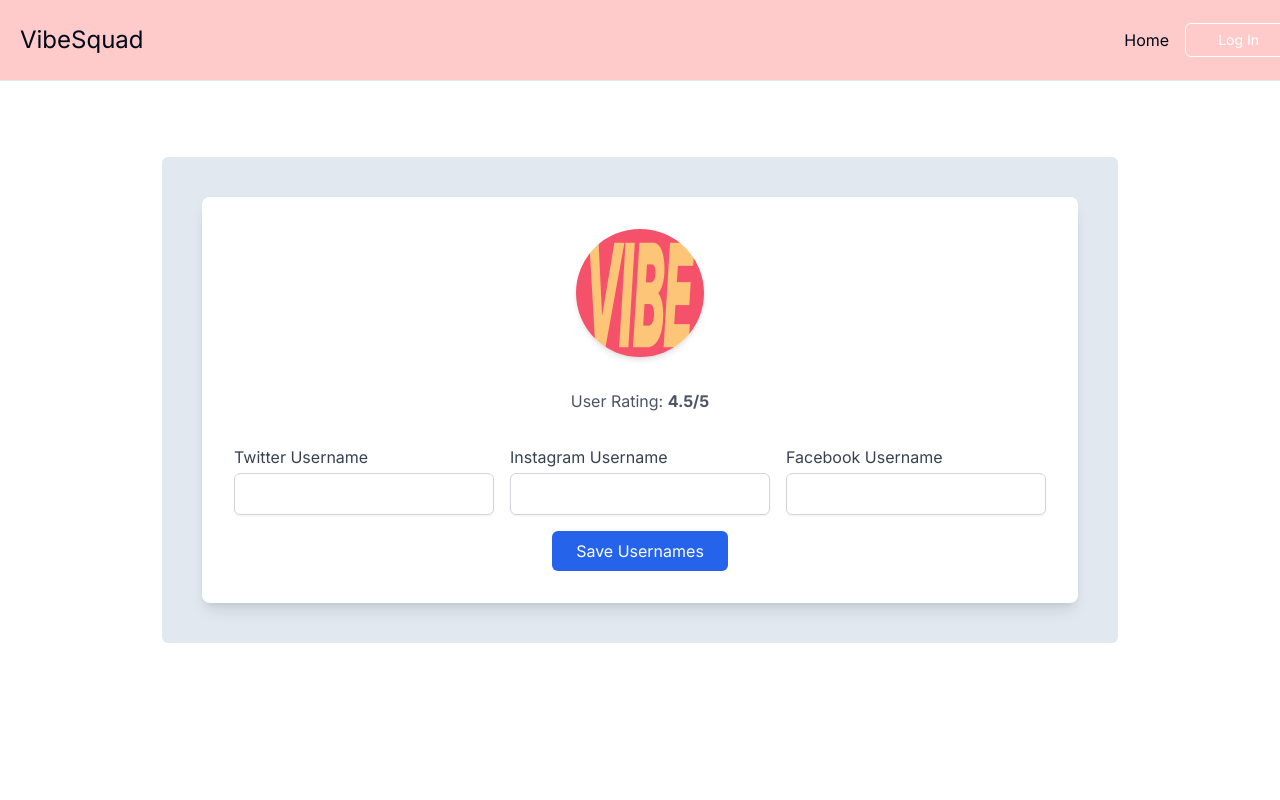
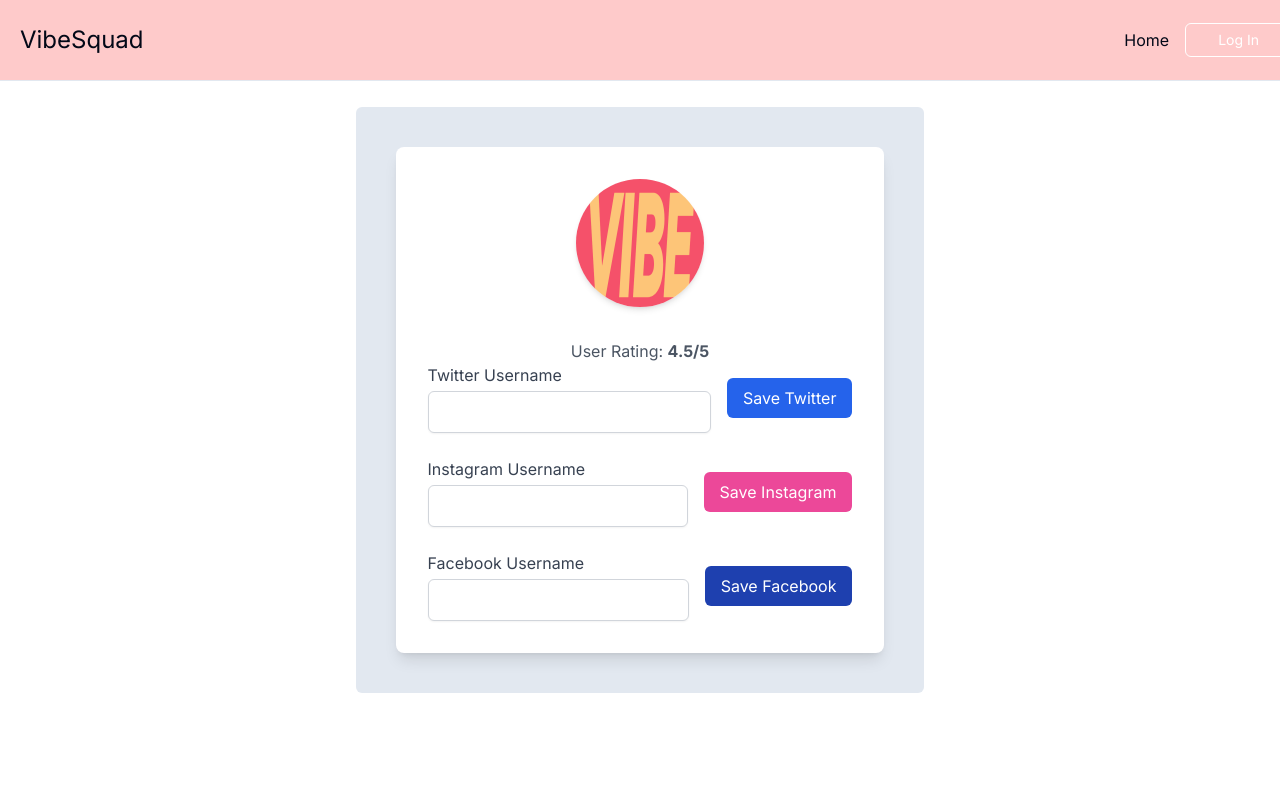
Before and after one commit to SahilKharya/vibesquad-frontend, a Next.js app: page /profile in a window 1280 px wide. Shown: the top 800 px of the page. Built offline with nearby package versions, Linux system fonts and the light colour scheme; no server answers.

Commit message:
solving build issues

```diff
--- a/src/app/(auth)/profile/page.tsx
+++ b/src/app/(auth)/profile/page.tsx
@@ -1,6 +1,6 @@
-"use client"
-import { useSession } from 'next-auth/react';
-import { useState } from 'react';
+"use client";
+import { useSession } from "next-auth/react";
+import { useState } from "react";
 
 const ProfilePage = () => {
   const { data: session } = useSession();
@@ -10,33 +10,33 @@ const ProfilePage = () => {
     facebook: '',
   });
 
-  const handleChange = (e) => {
+  const handleChange = (e: { target: { name: any; value: any; }; }) => {
     setSocialUsernames({
       ...socialUsernames,
       [e.target.name]: e.target.value,
     });
   };
-
-  const handleSubmit = (e) => {
-    e.preventDefault();
-    // Save the social usernames (API call or other logic)
-    console.log(socialUsernames);
+  const handleSave = (platform: keyof typeof socialUsernames) => {
+    console.log(`Saved ${platform} username:`, socialUsernames[platform]);
+    // API call or logic to save the specific username for the platform
   };
 
   return (
     <div className="max-w-4xl mx-auto p-8 bg-white shadow-lg rounded-lg">
       <div className="flex flex-col items-center space-y-4">
         <img
-          src={'/logo-VS.png'}
+          src={"/logo-VS.png"}
           alt="Profile"
           className="w-32 h-32 rounded-full shadow-md"
         />
         <h1 className="text-2xl font-semibold">{session?.user?.name}</h1>
-        <p className="text-gray-600">User Rating: <strong>4.5/5</strong></p>
+        <p className="text-gray-600">
+          User Rating: <strong>4.5/5</strong>
+        </p>
       </div>
-
-      <form onSubmit={handleSubmit} className="mt-8 space-y-4">
-        <div className="flex items-center justify-between space-x-4">
+      <div className="space-y-6">
+        {/* Twitter */}
+        <div className="flex items-center space-x-4">
           <div className="flex-1">
             <label htmlFor="twitter" className="block text-gray-700">
               Twitter Username
@@ -49,7 +49,17 @@ const ProfilePage = () => {
               className="mt-1 block w-full px-3 py-2 border border-gray-300 rounded-md shadow-sm focus:outline-none focus:ring-indigo-500 focus:border-indigo-500"
             />
           </div>
+          <button
+            type="button"
+            onClick={() => handleSave("twitter")}
+            className="px-4 py-2 bg-blue-600 text-white rounded-md hover:bg-blue-700 transition"
+          >
+            Save Twitter
+          </button>
+        </div>
 
+        {/* Instagram */}
+        <div className="flex items-center space-x-4">
           <div className="flex-1">
             <label htmlFor="instagram" className="block text-gray-700">
               Instagram Username
@@ -62,7 +72,17 @@ const ProfilePage = () => {
               className="mt-1 block w-full px-3 py-2 border border-gray-300 rounded-md shadow-sm focus:outline-none focus:ring-indigo-500 focus:border-indigo-500"
             />
           </div>
+          <button
+            type="button"
+            onClick={() => handleSave("instagram")}
+            className="px-4 py-2 bg-pink-500 text-white rounded-md hover:bg-pink-600 transition"
+          >
+            Save Instagram
+          </button>
+        </div>
 
+        {/* Facebook */}
+        <div className="flex items-center space-x-4">
           <div className="flex-1">
             <label htmlFor="facebook" className="block text-gray-700">
               Facebook Username
@@ -75,17 +95,15 @@ const ProfilePage = () => {
               className="mt-1 block w-full px-3 py-2 border border-gray-300 rounded-md shadow-sm focus:outline-none focus:ring-indigo-500 focus:border-indigo-500"
             />
           </div>
-        </div>
-
-        <div className="flex justify-center mt-4">
           <button
-            type="submit"
-            className="px-6 py-2 bg-blue-600 text-white rounded-md hover:bg-blue-700 transition"
+            type="button"
+            onClick={() => handleSave("facebook")}
+            className="px-4 py-2 bg-blue-800 text-white rounded-md hover:bg-blue-900 transition"
           >
-            Save Usernames
+            Save Facebook
           </button>
         </div>
-      </form>
+      </div>
     </div>
   );
 };
--- a/src/app/layout.tsx
+++ b/src/app/layout.tsx
@@ -20,9 +20,11 @@ export default function RootLayout({
   return (
     <html lang="en">
       <body className={inter.className}>
-        <AuthProvider> {/* Wrap everything in SessionProvider */}
+        <AuthProvider>
+          {" "}
+          {/* Wrap everything in SessionProvider */}
           <main className="h-screen flex flex-col justify-center items-center">
-            <Navbar session={null} />
+            <Navbar />
             {children}
           </main>
           <Footer />
```
